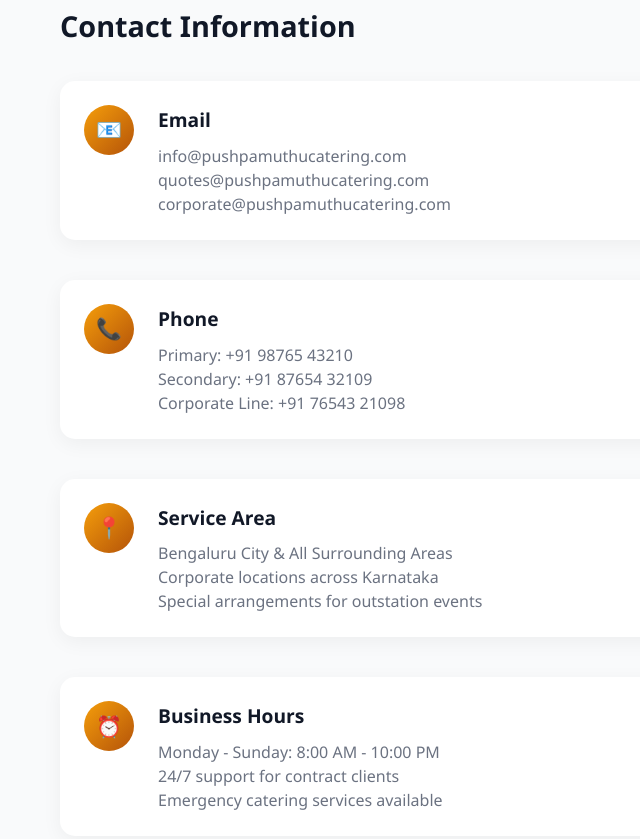
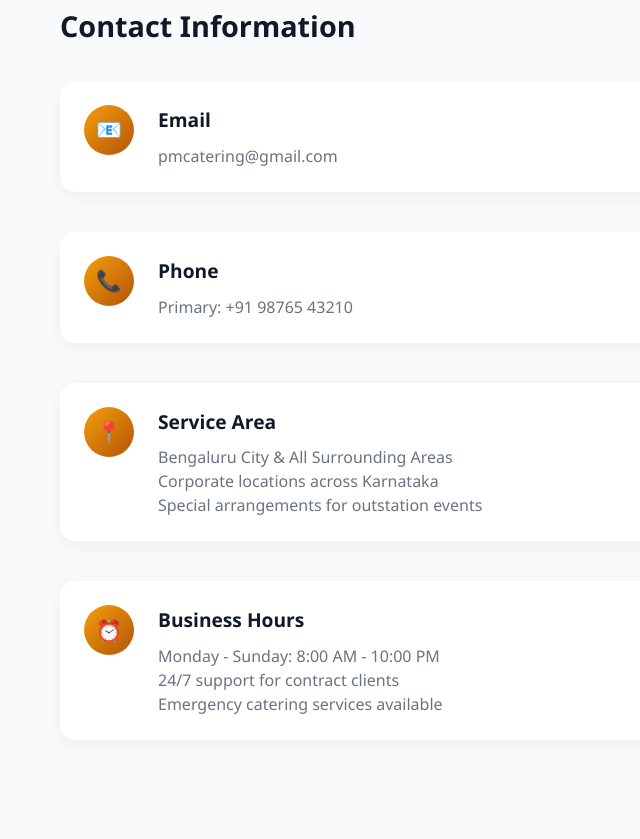
Before and after one commit to Aryaan107/PM-Caterings, a plain HTML site: page index.html in a window 1280 px wide. Shown: the part 5937-6776 px from the top of the page, without its empty margins (0-640 px from the left). Drawn offline with Linux system fonts and the light colour scheme.

Commit message:
Update index.html

```diff
--- a/index.html
+++ b/index.html
@@ -694,10 +694,31 @@
             <div class="contact-grid">
                 <div class="contact-info fade-in-left">
                     <h3>Contact Information</h3>
-                    <div class="contact-item"><div class="contact-item-icon">📧</div><div class="contact-item-content"><h4>Email</h4><p>info@pushpamuthucatering.com<br>quotes@pushpamuthucatering.com<br>corporate@pushpamuthucatering.com</p></div></div>
-                    <div class="contact-item"><div class="contact-item-icon">📞</div><div class="contact-item-content"><h4>Phone</h4><p>Primary: +91 98765 43210<br>Secondary: +91 87654 32109<br>Corporate Line: +91 76543 21098</p></div></div>
-                    <div class="contact-item"><div class="contact-item-icon">📍</div><div class="contact-item-content"><h4>Service Area</h4><p>Bengaluru City & All Surrounding Areas<br>Corporate locations across Karnataka<br>Special arrangements for outstation events</p></div></div>
-                    <div class="contact-item"><div class="contact-item-icon">⏰</div><div class="contact-item-content"><h4>Business Hours</h4><p>Monday - Sunday: 8:00 AM - 10:00 PM<br>24/7 support for contract clients<br>Emergency catering services available</p></div></div>
+                    <div class="contact-item"><div class="contact-item-icon">📧</div>
+                        <div class="contact-item-content">
+                            <h4>Email</h4>
+                            <p>pmcatering@gmail.com</p>
+                        </div>
+                    </div>
+                    <div class="contact-item">
+                        <div class="contact-item-icon">📞</div>
+                        <div class="contact-item-content">
+                            <h4>Phone</h4>
+                            <p>Primary: +91 98765 43210</p>
+                        </div>
+                    </div>
+                    <div class="contact-item"><div class="contact-item-icon">📍</div>
+                        <div class="contact-item-content">
+                            <h4>Service Area</h4>
+                            <p>Bengaluru City & All Surrounding Areas<br>Corporate locations across Karnataka<br>Special arrangements for outstation events</p>
+                        </div>
+                    </div>
+                    <div class="contact-item"><div class="contact-item-icon">⏰</div>
+                        <div class="contact-item-content">
+                            <h4>Business Hours</h4>
+                            <p>Monday - Sunday: 8:00 AM - 10:00 PM<br>24/7 support for contract clients<br>Emergency catering services available</p>
+                        </div>
+                    </div>
                 </div>
                 <!-- <div class="contact-form fade-in-right"> -->
                     <!-- <h3>Quote Request Form</h3> -->
```
